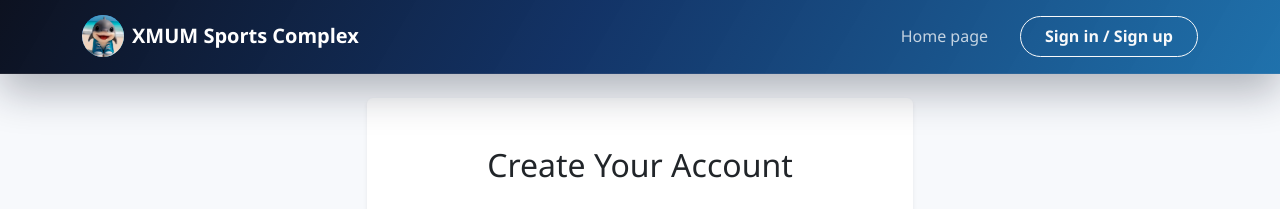
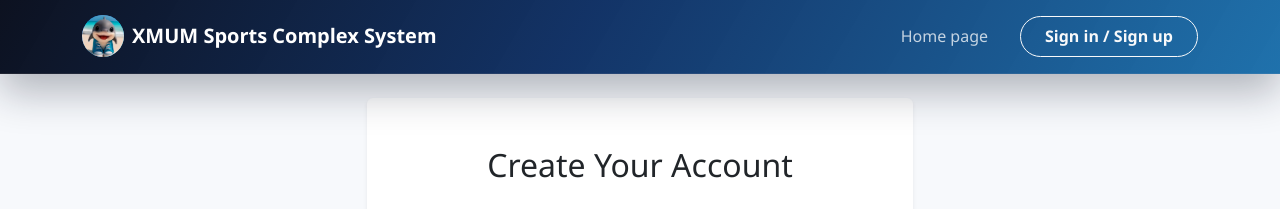
Before and after one commit to DominicMin/SOF202_Lab_Report, a Django app: page /accounts/register/ in a window 1280 px wide. Shown: the top 209 px of the page. Run offline with Django 5.2, Linux system fonts and the light colour scheme.

Commit message:
Update navbar.html

```diff
--- a/sports_arena/templates/partials/navbar.html
+++ b/sports_arena/templates/partials/navbar.html
@@ -4,7 +4,7 @@
     <a class="navbar-brand d-flex align-items-center gap-2" href="{% url 'home' %}">
       <img src="{% static 'images/logo.jpg' %}" alt="Sports Arena" class="brand-badge">
       <span class="brand-text">
-        <span class="fw-bold d-block">XMUM Sports Complex</span>
+        <span class="fw-bold d-block">XMUM Sports Complex System</span>
       </span>
     </a>
     <button
```
